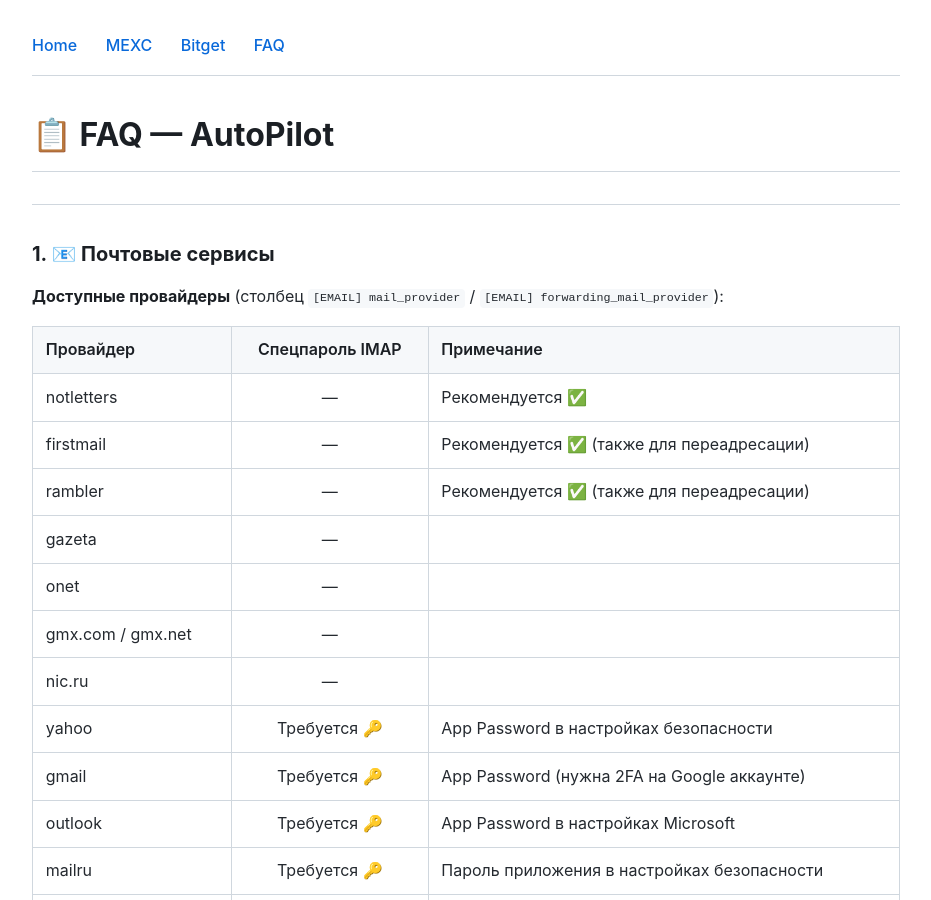
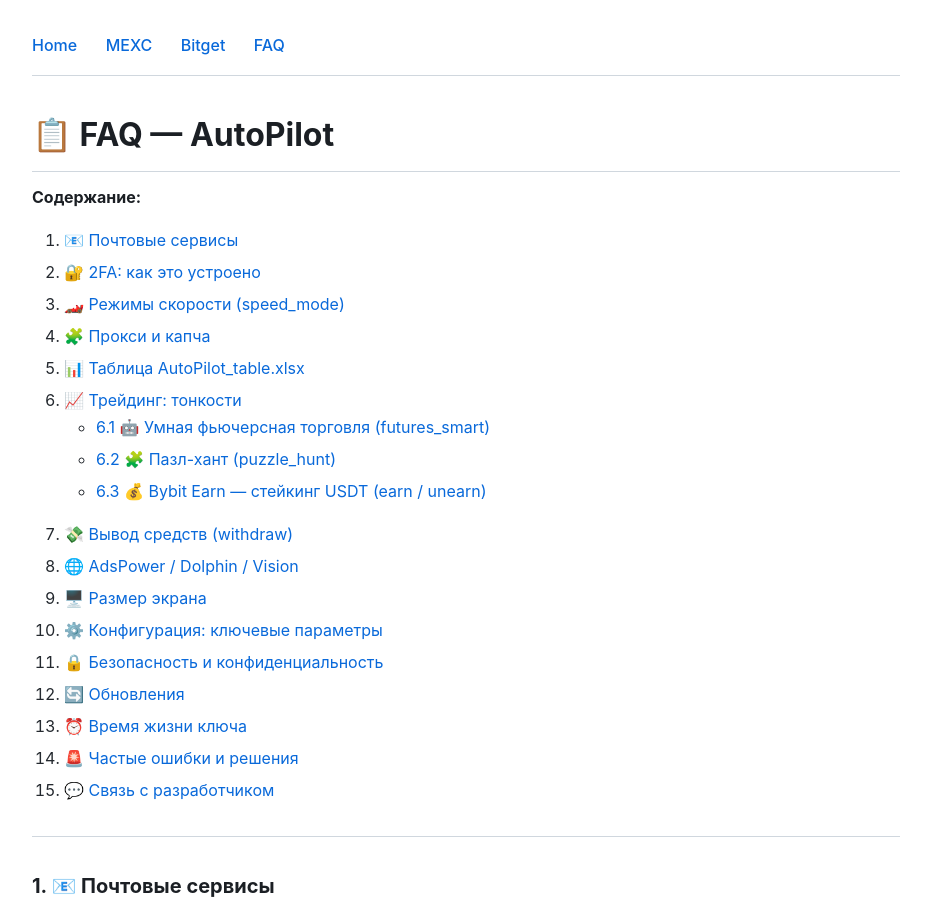
Before and after one commit to AutoPilotSoftware/docs, a Jekyll site: the page built from faq.md, in a window 1280 px wide and 900 px high. Shown: the whole window, without its empty margins (174-1105 px from the left). Built offline with Jekyll 4.4.1, drawn with Linux system fonts in a browser that asks for light colours.

Commit message:
add table of contents to FAQ

```diff
--- a/faq.md
+++ b/faq.md
@@ -5,6 +5,27 @@
 ---
 
 # 📋 FAQ — AutoPilot
+
+**Содержание:**
+
+1. [📧 Почтовые сервисы](#1--почтовые-сервисы)
+2. [🔐 2FA: как это устроено](#2--2fa-как-это-устроено)
+3. [🏎️ Режимы скорости (speed_mode)](#3-️-режимы-скорости-speed_mode)
+4. [🧩 Прокси и капча](#4--прокси-и-капча)
+5. [📊 Таблица AutoPilot_table.xlsx](#5--таблица-autopilot_tablexlsx)
+6. [📈 Трейдинг: тонкости](#6--трейдинг-тонкости)
+   - [6.1 🤖 Умная фьючерсная торговля (futures_smart)](#61--умная-фьючерсная-торговля-futures_smart)
+   - [6.2 🧩 Пазл-хант (puzzle_hunt)](#62--пазл-хант-puzzle_hunt)
+   - [6.3 💰 Bybit Earn — стейкинг USDT (earn / unearn)](#63--bybit-earn--стейкинг-usdt-earn--unearn)
+7. [💸 Вывод средств (withdraw)](#7--вывод-средств-withdraw)
+8. [🌐 AdsPower / Dolphin / Vision](#8--adspower--dolphin--vision)
+9. [🖥️ Размер экрана](#9-️-размер-экрана)
+10. [⚙️ Конфигурация: ключевые параметры](#10-️-конфигурация-ключевые-параметры)
+11. [🔒 Безопасность и конфиденциальность](#11--безопасность-и-конфиденциальность)
+12. [🔄 Обновления](#12--обновления)
+13. [⏰ Время жизни ключа](#13--время-жизни-ключа)
+14. [🚨 Частые ошибки и решения](#14--частые-ошибки-и-решения)
+15. [💬 Связь с разработчиком](#15--связь-с-разработчиком)
 
 ---
 
```
